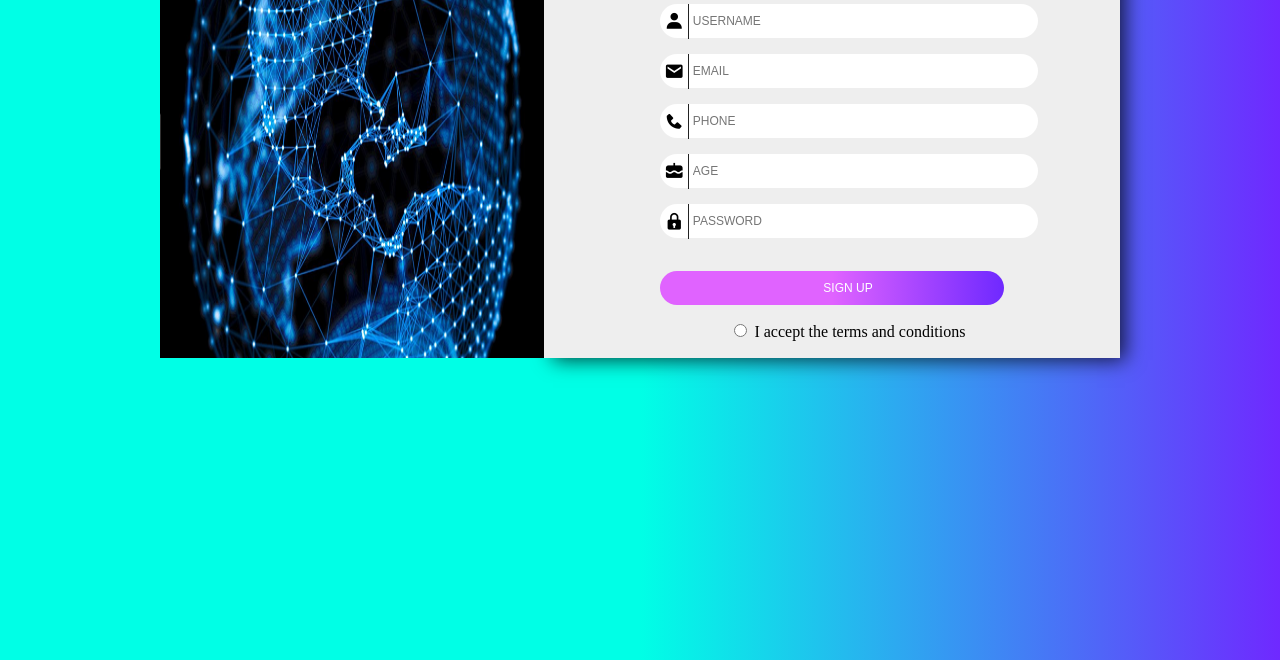
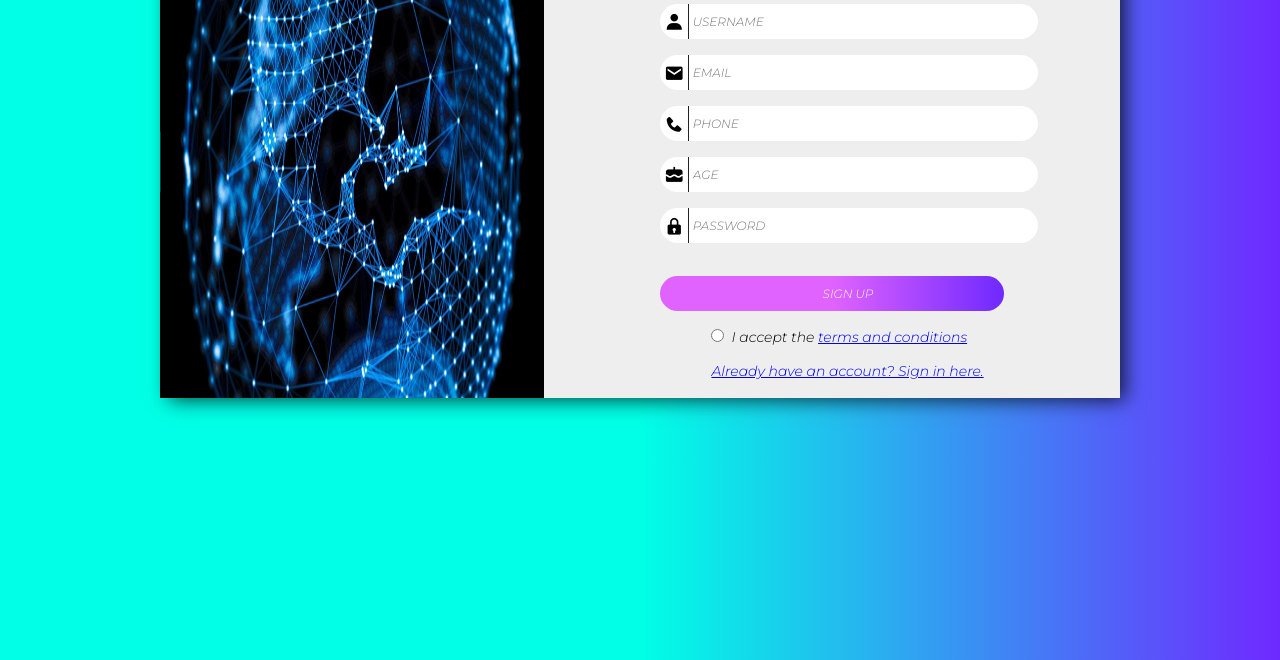
Before and after one commit to fendorei/design_system, a plain HTML site: page signup.html in a window 1280 px wide. Shown: the part 140-800 px from the top of the page. Drawn offline with nearby package versions, Linux system fonts and the light colour scheme.

Commit message:
Add files via upload
signup mods

```diff
--- a/signup.html
+++ b/signup.html
@@ -11,6 +11,7 @@
   <body>
     <div class="container">
       <img src="Blockchain.png" alt="stock image">
+      <div class="formContainer">
         <form>
           <h1>SIGN UP</h1>
           <p class="inputBar">
@@ -38,9 +39,11 @@
           </p>
           <p>
             <input type="radio" class="terms" required>
-          <label>I accept the terms and conditions</label>
+            <label>I accept the <a href="#">terms and conditions</a></label>
           </p>
         </form>
+        <a href="index.html" class="signin">Already have an account? Sign in here.</a>
+      </div>
     </div>
   </body>
 </html>
--- a/styles/signup.css
+++ b/styles/signup.css
@@ -4,23 +4,30 @@ body{
   margin: 0;
   padding: 0;
   background-image: linear-gradient(to right,#00FFE6 0%,#00FFE6 50%, #6F29FF 100%);
+  font-family: Montserrat;
 }
 
 .container{
   width: 75%;
   margin: 5% auto;
   display: flex;
+  background-color: #eee;
+  box-shadow:7px 4px 19px -2px rgba(0,0,0,0.75);
 }
 
 .container img {
   width: 40%;
 }
 
-form{
+.formContainer {
   width: 60%;
   padding: 1px;
-  background-color: #eee;
-  box-shadow:7px 4px 19px -2px rgba(0,0,0,0.75);
+  display: flex;
+  flex-direction: column;
+}
+
+.formContainer form{
+  margin: 0;
 }
 
 .inputBar{
@@ -35,6 +42,7 @@ form{
   padding: 10px 1px 10px 33px;
   margin-left: 20%;
   border: none;
+  font-family: Montserrat;
   font-size: 12px;
   border: none;
   z-index: 1;
@@ -68,5 +76,16 @@ h1 {
 }
 
 .terms{
-  margin-left: 33%;
+  margin-left: 29%;
+  margin-top: -5%;
 }
+
+label {
+  font-size: 14px;
+}
+
+.signin{
+  margin-left: 29%;
+  margin-bottom: 3%;
+  font-size: 14px;
+}
```
Lines whose indentation alone changed are shown as unchanged.
